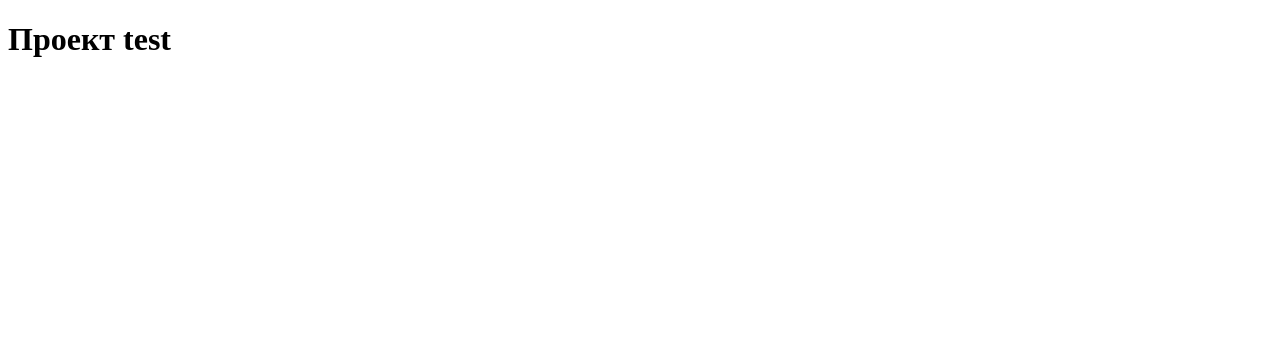
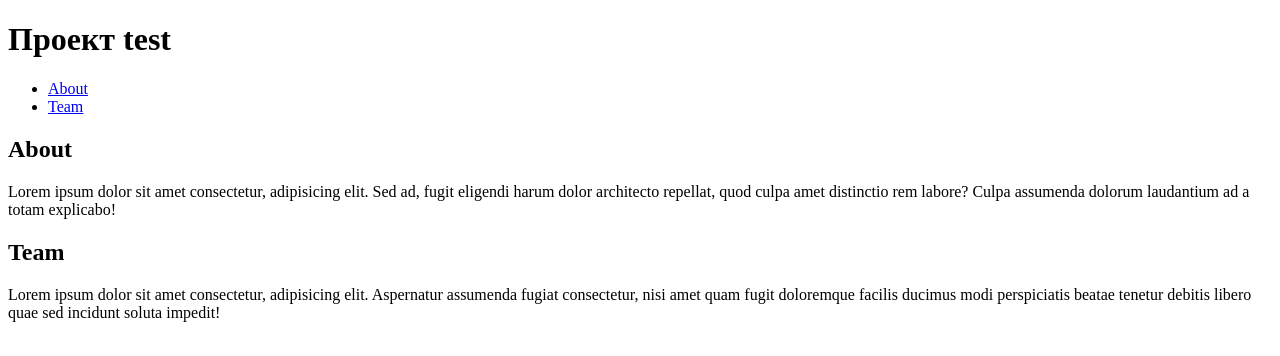
Before and after one commit to Iryna0810/project1, a plain HTML site: page index.html in a window 1280 px wide. Drawn offline with Linux system fonts and the light colour scheme.

Commit message:
створення css
added css

```diff
--- a/index.html
+++ b/index.html
@@ -8,6 +8,17 @@
 </head>
 <body>
     <h1>Проект test</h1>
-
+    <ul>
+        <li><a href="#about">About</a></li>
+        <li><a href="#team">Team</a></li>
+    </ul>
+    <section>
+        <h2 id="about">About</h2>
+        <p>Lorem ipsum dolor sit amet consectetur, adipisicing elit. Sed ad, fugit eligendi harum dolor architecto repellat, quod culpa amet distinctio rem labore? Culpa assumenda dolorum laudantium ad a totam explicabo!</p>
+    </section>
+    <section>
+        <h2 id="team">Team</h2>
+        <p>Lorem ipsum dolor sit amet consectetur, adipisicing elit. Aspernatur assumenda fugiat consectetur, nisi amet quam fugit doloremque facilis ducimus modi perspiciatis beatae tenetur debitis libero quae sed incidunt soluta impedit!</p>
+    </section>
 </body>
 </html>
--- /dev/null
+++ b/styles/styles.css
@@ -0,0 +1,4 @@
+body {
+    font-family: 'Montserrat', sans-serif;
+    background-color: #F5F7FA;
+}
```
